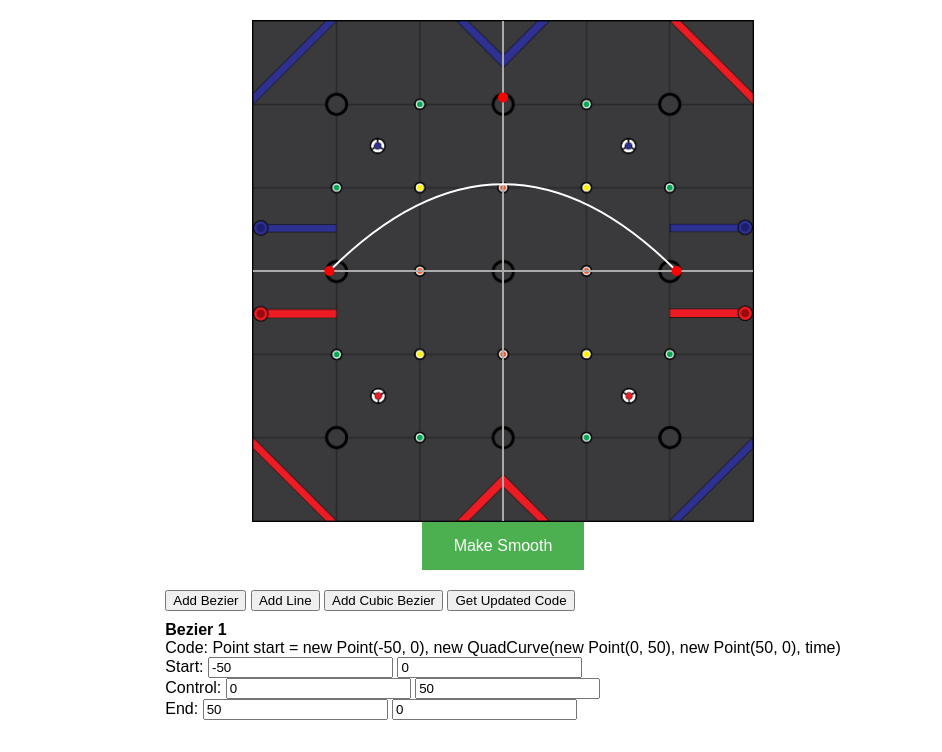
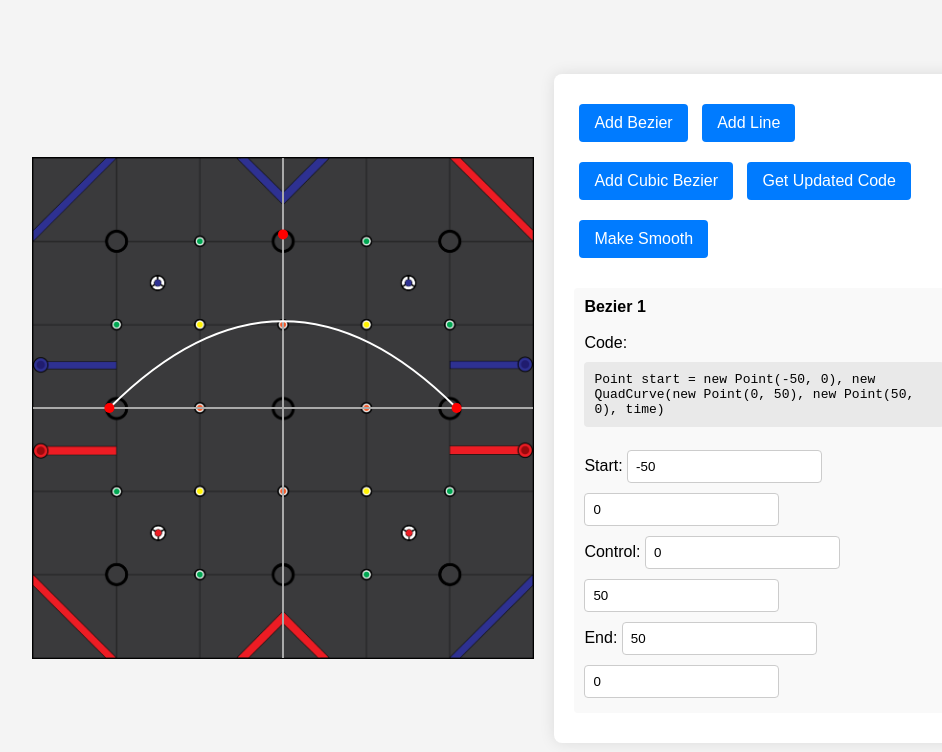
Before and after one commit to charizardavi/VerticesPathGen, a plain HTML site: page index.html in a window 1280 px wide. Shown: the whole page, without its empty margins (137-1079 px from the left). Drawn offline with Linux system fonts and the light colour scheme.

Commit message:
added styling its not ugly now

```diff
--- a/index.html
+++ b/index.html
@@ -7,18 +7,17 @@
     <link rel="stylesheet" href="styles.css">
 </head>
 <body>
+    <!-- <div style="display: flex;"> -->
         <canvas id="bezierCanvas" width="500" height="500"></canvas>
-    <div id = "smooth">
-        <button id="makeSmooth">Make Smooth</button>
-    </div>
         <div id="controls">
             <button id="addBezier">Add Bezier</button>
             <button id="addLine">Add Line</button>
             <button id="addCubicBezier">Add Cubic Bezier</button>
             <button onclick="updateInputs()">Get Updated Code</button>
-
-        <div id="pointsData"></div>
+            <button id="makeSmooth">Make Smooth</button>
+            <div id="pointsData" style="width: 100%;"></div> <!-- Added style for 100% width -->
         </div>
+    <!-- </div> -->
     <script src="script.js"></script>
 </body>
 </html>
--- a/script.js
+++ b/script.js
@@ -120,15 +120,20 @@ function addShape(type) {
 
 function makeSmooth() {
   let deltaT = 0.001;
-  let epsilon = .01;
+  let epsilon = 0.01;
 
-  for (let i = 0; i < shapes.length - 1; i++) { // ignore last curve
+  for (let i = 0; i < shapes.length - 1; i++) {
+    // ignore last curve
     let currentShape = shapes[i];
     let nextShape = shapes[i + 1];
 
     // Calculate relevant derivatives
     let endPointDerivative = calculateDerivative(currentShape, deltaT, "end");
-    let nextShapeStartPointDerivative = calculateDerivative(nextShape, deltaT, "start");
+    let nextShapeStartPointDerivative = calculateDerivative(
+      nextShape,
+      deltaT,
+      "start"
+    );
 
     console.log(endPointDerivative);
     console.log(nextShapeStartPointDerivative);
@@ -141,7 +146,6 @@ function makeSmooth() {
       epsilon
     );
     shapes.splice(i, 1, currentShape);
-
   }
   updateInputs();
   render();
@@ -168,11 +172,11 @@ function calculateDerivative(curve, deltaT, pointType) {
   }
   console.log(equation);
 
-  const x1 = eval(equation.x.replace(/t/g, (init).toString()));
-  const y1 = eval(equation.y.replace(/t/g, (init).toString()));
+  const x1 = eval(equation.x.replace(/t/g, init.toString()));
+  const y1 = eval(equation.y.replace(/t/g, init.toString()));
 
-  const x2 = eval(equation.x.replace(/t/g, (init+change).toString()));
-  const y2 = eval(equation.y.replace(/t/g, (init+change).toString()));
+  const x2 = eval(equation.x.replace(/t/g, (init + change).toString()));
+  const y2 = eval(equation.y.replace(/t/g, (init + change).toString()));
 
   /*var t = init;
   const x1 = eval(equation.x);
@@ -186,7 +190,7 @@ function calculateDerivative(curve, deltaT, pointType) {
   const deltaX = (x2 - x1) / change;
   const deltaY = (y2 - y1) / change;
 
-  const delta = Math.sqrt(deltaX * deltaX + deltaY * deltaY)
+  const delta = Math.sqrt(deltaX * deltaX + deltaY * deltaY);
   return {
     x: deltaX,
     y: deltaY,
@@ -194,14 +198,27 @@ function calculateDerivative(curve, deltaT, pointType) {
   };
 }
 
-function adjustControlPoint(controlPoint, endPointDerivative, nextShapeStartPointDerivative, epsilon) {
+function adjustControlPoint(
+  controlPoint,
+  endPointDerivative,
+  nextShapeStartPointDerivative,
+  epsilon
+) {
   // Adjust the control point to match the derivatives
   if (endPointDerivative.total < nextShapeStartPointDerivative.total) {
-    controlPoint.y -= Math.abs(endPointDerivative.y - nextShapeStartPointDerivative.y) * epsilon;
-    controlPoint.x += Math.abs(endPointDerivative.x - nextShapeStartPointDerivative.x) * epsilon;
+    controlPoint.y -=
+      Math.abs(endPointDerivative.y - nextShapeStartPointDerivative.y) *
+      epsilon;
+    controlPoint.x +=
+      Math.abs(endPointDerivative.x - nextShapeStartPointDerivative.x) *
+      epsilon;
   } else if (endPointDerivative > nextShapeStartPointDerivative) {
-    controlPoint.y += Math.abs(endPointDerivative.y - nextShapeStartPointDerivative.y) * epsilon;
-    controlPoint.x -= Math.abs(endPointDerivative.x - nextShapeStartPointDerivative.x) * epsilon;
+    controlPoint.y +=
+      Math.abs(endPointDerivative.y - nextShapeStartPointDerivative.y) *
+      epsilon;
+    controlPoint.x -=
+      Math.abs(endPointDerivative.x - nextShapeStartPointDerivative.x) *
+      epsilon;
   }
   return controlPoint;
 }
@@ -281,12 +298,12 @@ function updateInputs() {
 
     if (shape.type === "bezier" && index === 0) {
       div.innerHTML = `
-                <strong>Bezier ${index + 1}</strong><br>
-                Code: Point start = new Point(${shape.startPoint.x}, ${
+                <strong>Bezier ${index + 1}</strong><br><br>
+                Code: <code>Point start = new Point(${shape.startPoint.x}, ${
         shape.startPoint.y
       }), new QuadCurve(new Point(${shape.controlPoint.x}, ${
         shape.controlPoint.y
-      }), new Point(${shape.endPoint.x}, ${shape.endPoint.y}), time) <br>
+      }), new Point(${shape.endPoint.x}, ${shape.endPoint.y}), time)</code> <br>
                 Start: <input type="text" value="${
                   shape.startPoint.x
                 }" data-index="${index}" data-key="startPoint-x"> <input type="text" value="${
@@ -305,12 +322,12 @@ function updateInputs() {
             `;
     } else if (shape.type === "line" && index === 0) {
       div.innerHTML = `
-                <strong>Line ${index + 1}</strong><br>
-                Code: Point start = new Point(${shape.startPoint.x}, ${
+                <strong>Line ${index + 1}</strong><br><br>
+                Code: <code>Point start = new Point(${shape.startPoint.x}, ${
         shape.startPoint.y
       }), new Line(new Point(${shape.endPoint.x}, ${
         shape.endPoint.y
-      }), time) <br>
+      }), time)</code><br>
                 Start: <input type="text" value="${
                   shape.startPoint.x
                 }" data-index="${index}" data-key="startPoint-x"> <input type="text" value="${
@@ -324,12 +341,12 @@ function updateInputs() {
             `;
     } else if (shape.type === "bezier" && index != 0) {
       div.innerHTML = `
-                <strong>Bezier ${index + 1}</strong><br>
-                Code: Point start = new Point(${shape.startPoint.x}, ${
+                <strong>Bezier ${index + 1}</strong><br><br>
+                Code: <code>Point start = new Point(${shape.startPoint.x}, ${
         shape.startPoint.y
       }), new QuadCurve(new Point(${shape.controlPoint.x}, ${
         shape.controlPoint.y
-      }), new Point(${shape.endPoint.x}, ${shape.endPoint.y}), time) <br>
+      }), new Point(${shape.endPoint.x}, ${shape.endPoint.y}), time)</code> <br>
                 Control: <input type="text" value="${
                   shape.controlPoint.x
                 }" data-index="${index}" data-key="controlPoint-x"> <input type="text" value="${
@@ -343,12 +360,12 @@ function updateInputs() {
             `;
     } else if (shape.type === "line" && index != 0) {
       div.innerHTML = `
-                <strong>Line ${index + 1}</strong><br>
-                Code: Point start = new Point(${shape.startPoint.x}, ${
+                <strong>Line ${index + 1}</strong><br><br>
+                Code: <code>Point start = new Point(${shape.startPoint.x}, ${
         shape.startPoint.y
       }), new Line(new Point(${shape.endPoint.x}, ${
         shape.endPoint.y
-      }), time) <br>
+      }), time)</code> <br>
 
                 End: <input type="text" value="${
                   shape.endPoint.x
@@ -358,14 +375,14 @@ function updateInputs() {
             `;
     } else if (shape.type === "cubicBezier") {
       div.innerHTML = `
-      <strong>Cubic Bezier ${index + 1}</strong><br>
-      Code: Point start = new Point(${shape.startPoint.x}, ${
+      <strong>Cubic Bezier ${index + 1}</strong><br><br>
+      Code: <code>Point start = new Point(${shape.startPoint.x}, ${
         shape.startPoint.y
       }), new CubicCurve(new Point(${shape.controlPoint1.x}, ${
         shape.controlPoint1.y
       }), new Point(${shape.controlPoint2.x}, ${
         shape.controlPoint2.y
-      }), new Point(${shape.endPoint.x}, ${shape.endPoint.y}), time) <br>
+      }), new Point(${shape.endPoint.x}, ${shape.endPoint.y}), time)</code> <br>
       Control1: <input type="text" value="${
         shape.controlPoint1.x
       }" data-index="${index}" data-key="controlPoint1-x"> <input type="text" value="${
--- a/styles.css
+++ b/styles.css
@@ -1,30 +1,67 @@
 body {
     font-family: Arial, sans-serif;
     display: flex;
-    flex-direction: column;
+    justify-content: center;
     align-items: center;
-    margin-top: 20px;
-}
-
-#makeSmooth {
-  background-color: #4CAF50; /* Green */
-  border: none;
-  color: white;
-  padding: 15px 32px;
-  text-align: center;
-  text-decoration: none;
-  display: inline-block;
-  font-size: 16px;
+    height: 100vh;
+    background-color: #f4f4f4;
 }
 
 canvas {
     border: 1px solid black;
 }
 
+button {
+    background-color: #007BFF;
+    border: none;
+    border-radius: 4px;
+    color: white;
+    padding: 10px 15px;
+    text-align: center;
+    text-decoration: none;
+    font-size: 16px;
+    margin: 10px 5px; /* Adjusted margin to space them out when side by side */
+    cursor: pointer;
+    transition: background-color 0.3s ease;
+}
+
+button:hover {
+    background-color: #0056b3;
+}
+
+input {
+    padding: 8px;
+    border-radius: 4px;
+    border: 1px solid #ccc;
+    margin: 5px 0;
+}
+
 #controls {
+    flex-wrap: wrap;
+    align-items: center;
+    margin-left: 20px;
+    background-color: #ffffff;
+    padding: 20px;
+    border-radius: 8px;
+    box-shadow: 0px 0px 15px rgba(0, 0, 0, 0.1);
+    width: 30%;
+}
+
+#pointsData {
     margin-top: 20px;
 }
 
-#pointsData {
+#pointsData div {
+    background-color: #f9f9f9;
+    padding: 10px;
+    border-radius: 4px;
+    margin: 10px 0;
+}
+
+#pointsData code {
+    display: block;
+    padding: 10px;
+    background-color: #e9e9e9;
+    border-radius: 4px;
     margin-top: 10px;
 }
```
Lines whose indentation alone changed are shown as unchanged.
